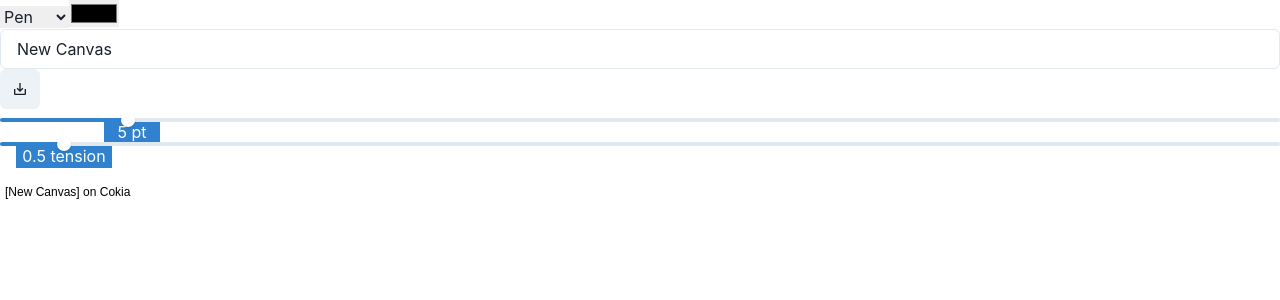
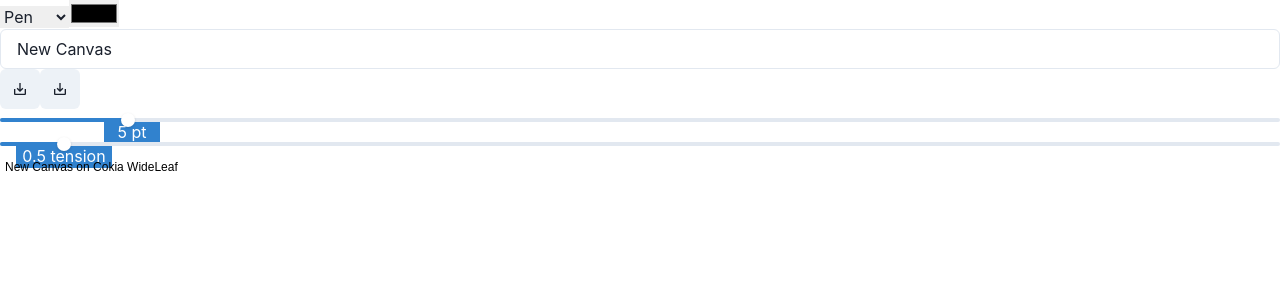
Before and after one commit to tamagoez/cokia-web, a Next.js app: page /lab/konva/canvasapp in a window 1280 px wide. Shown: the top 300 px of the page. Built offline with nearby package versions, Linux system fonts and the light colour scheme.

Commit message:
Update canvasold.tsx
Add JSON

```diff
--- a/components/papyrus/canvasold.tsx
+++ b/components/papyrus/canvasold.tsx
@@ -50,17 +50,25 @@ const CanvasComponent: FC = () => {
   };
 
   function downloadImg() {
-  if (typeof window === "undefined") return;
+    if (typeof window === "undefined") return;
        const name = canvasname;
        const uri = stageRef.current.toDataURL({ pixelRatio: window.devicePixelRatio})
-        const link = document.createElement('a');
+        downloadUri(name, uri)
+  }
+  function downloadJSON() {
+    const json = JSON.stringify(stageRef.current.toJSON());
+    const blob = new Blob([json], {type: "application/json"});
+    downloadUri(canvasname, blob)
+  }
+  function downloadUri(name, uri) {
+    const link = document.createElement('a');
         link.download = name;
         link.href = uri;
         document.body.appendChild(link);
         link.click();
         document.body.removeChild(link);
         // delete link;
-      }
+  }
   return (
     <div>
       <style jsx global>{`
@@ -94,7 +102,8 @@ const CanvasComponent: FC = () => {
           }}
         />
         <Input id="canvasname" value={canvasname} onChange={(e) => setCanvasname(e.target.value)} />
-        <IconButton onClick={() => downloadImg()} aria-label="Save" icon={<MdOutlineSaveAlt />} />
+        <IconButton onClick={() => downloadImg()} aria-label="Save PNG" icon={<MdOutlineSaveAlt />} />
+        <IconButton onClick={() => downloadJSON()} aria-label="Save JSON" icon={<MdOutlineSaveAlt />} />
         <Slider
           aria-label="slider-ex-1"
           value={strokeWidth}
@@ -157,7 +166,7 @@ const CanvasComponent: FC = () => {
         className="stage"
         ref={stageRef}
       >
-      <Layer><Text text={`[${canvasname}] on Cokia`} x={5} y={30} /></Layer>
+      <Layer><Text text={`${canvasname} on Cokia WideLeaf`} x={5} y={5} /></Layer>
         <Layer>
 
           {lines.map((line, i) => (
```
